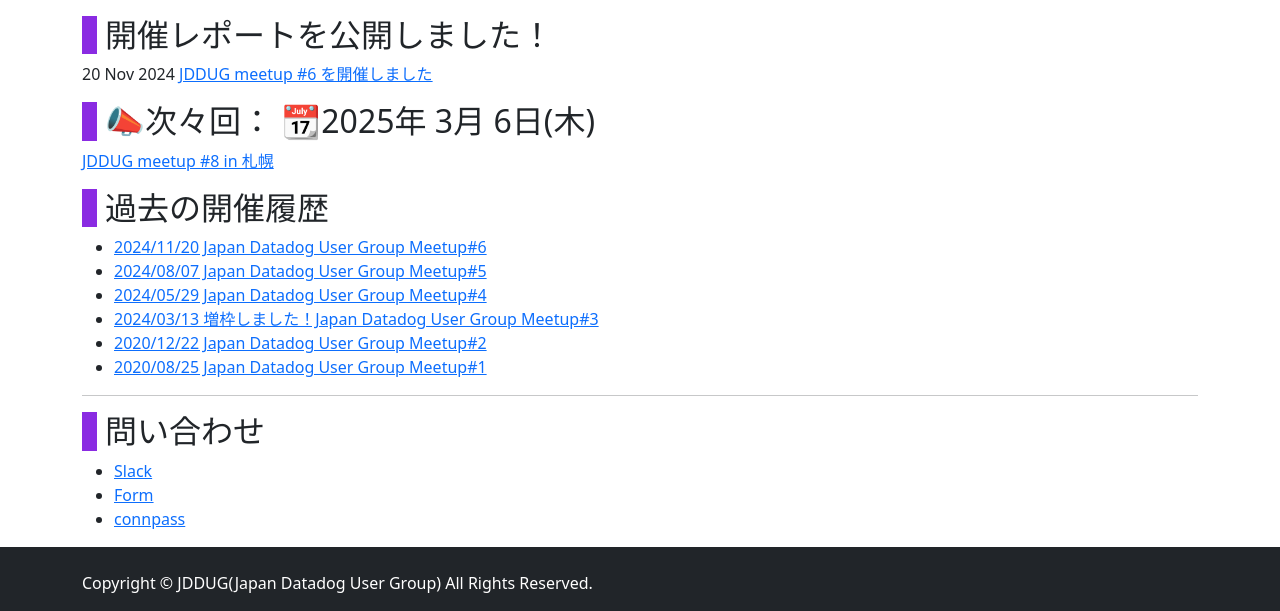
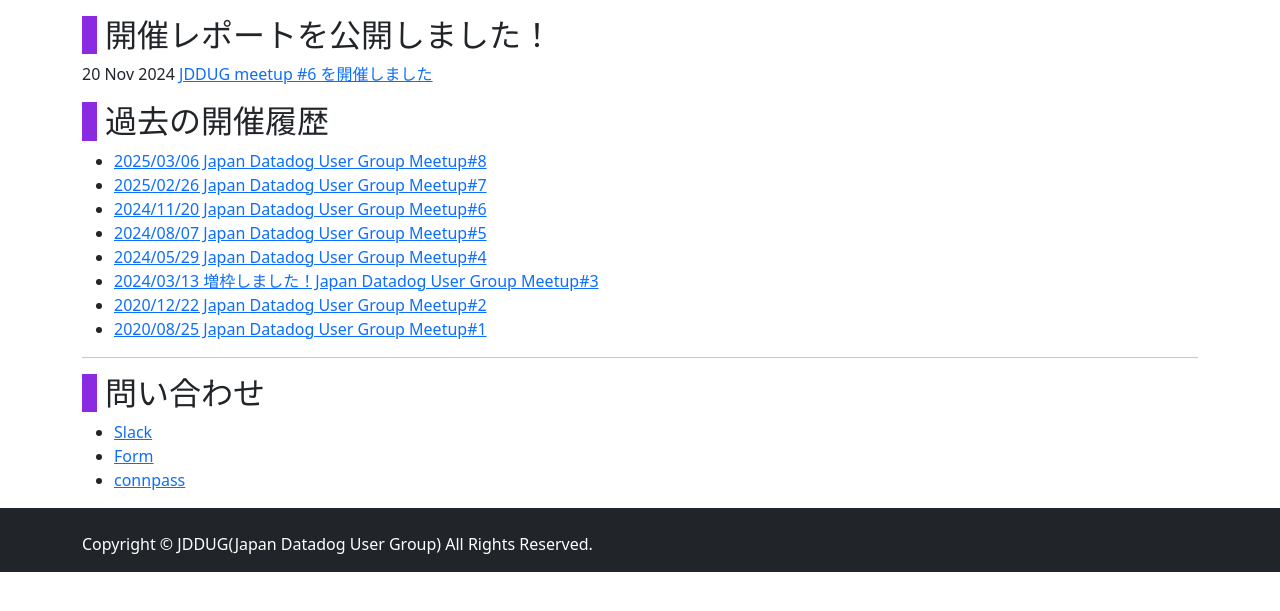
Before and after one commit to jdd-ug/jdd-ug.github.io, a Jekyll site: the page built from index.md, in a window 1280 px wide. Shown: the part 571-1182 px from the top of the page. Built offline with Jekyll 4.4.1, drawn with Linux system fonts in a browser that asks for light colours; after the commit the page ends 1143 px from its top, so only the background shows below that.

Commit message:
Update index.md
過去の開催履歴のアップデート（写真などは別途）

```diff
--- a/index.md
+++ b/index.md
@@ -15,11 +15,10 @@
 ## 開催レポートを公開しました！
 20 Nov 2024 [JDDUG meetup #6 を開催しました](/2024/11/20/)
 
-## 📣次々回： 📆2025年 3月 6日(木)
-[JDDUG meetup #8 in 札幌](https://datadog-jp.connpass.com/event/344084/)
-
 ## 過去の開催履歴
 
+- [2025/03/06 Japan Datadog User Group Meetup#8](https://datadog-jp.connpass.com/event/344084/)
+- [2025/02/26 Japan Datadog User Group Meetup#7](https://datadog-jp.connpass.com/event/343144/)
 - [2024/11/20 Japan Datadog User Group Meetup#6](https://datadog-jp.connpass.com/event/334594/)
 - [2024/08/07 Japan Datadog User Group Meetup#5](https://datadog-jp.connpass.com/event/324770/)
 - [2024/05/29 Japan Datadog User Group Meetup#4](https://datadog-jp.connpass.com/event/317091/)
```
